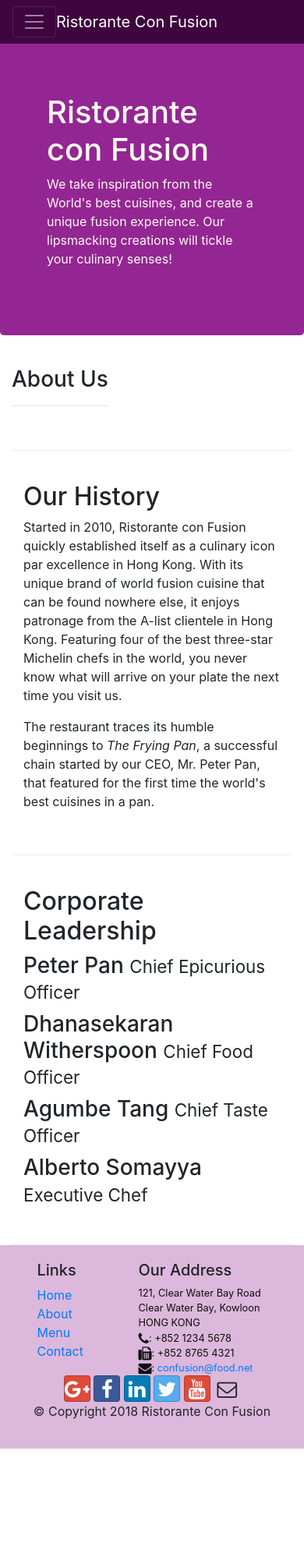
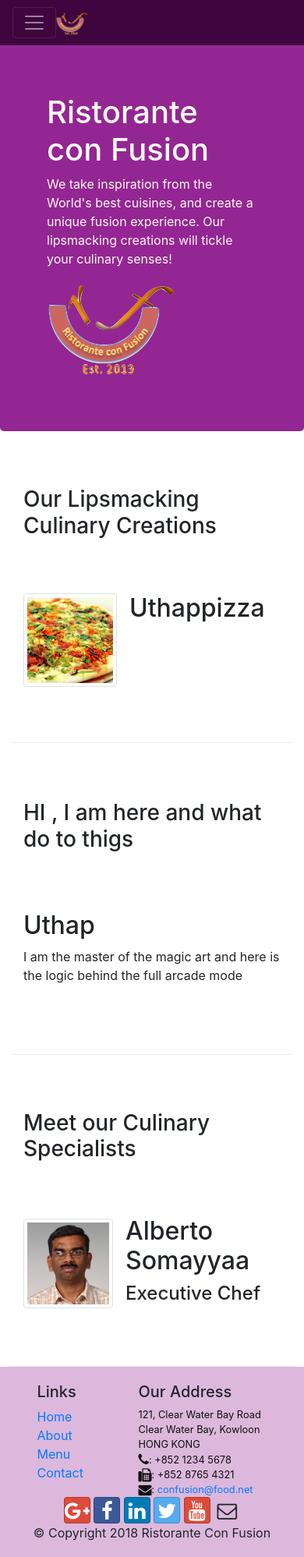
Before and after one commit to HarishKumar1234-del/Front---End-Project-using-Bootstrap-4, a website: page index.html in a window 390 px wide. Shown: the top 1997 px of the page at 78% size. Before the commit the page ends 1858 px from the top, so only its background shows below. Drawn offline with nearby package versions, Linux system fonts and the light colour scheme.

Commit message:
images and media

```diff
--- a/aboutus.css
+++ b/aboutus.css
@@ -2,27 +2,23 @@
 	margin: 0px auto;
 	padding: 0px auto;
 }
-
 .row-content{
 	margin: 0px auto;
-	padding: 50px 0px 50px 0px;
+	padding: 40px 0px 40px 0px;
 	border-bottom: 1px ridge;
-	min-height: 400px;
+	/*min-height: 400px;*/
 }
-
-.abc{
+.footer{
 	background-color: #80008047;
 	margin: 0px auto;
 	padding: 20px 0px 20px 0px;
 }
-
 .jumbotron{
 	padding: 70px 30px;
 	margin: 0px auto;
-	background: #6f1f6fb8 ;
+	background-color: #800080d9;
 	color: floralwhite;
 }
-
 .address{
 	font-size: 80%;
 	margin: 0px;
@@ -32,7 +28,6 @@ body{
 	padding: 50px 0px 0px 0px;
 	z-index: 0;
 }
-
 .navbar-dark{
 	background-color: #3e053e;
 }
--- a/index.html
+++ b/index.html
@@ -41,7 +41,8 @@ bg-dark then determines the actual background-color of the navbar. But other col
             </button>
 
 
-            <a class="navbar-brand mr-auto" href="#">Ristorante Con Fusion</a>
+            <!-- <a class="navbar-brand mr-auto" href="#">Ristorante Con Fusion</a> -->
+            <a class="navbar-brand mr-auto" href="#"><img src="img/logo.png" height="30" width="41"></a>
             <!-- mr-auto right margin set as possible, content should be pushed as left as possible -->
             <div class="collapse navbar-collapse" id="Navbarr">
                 <ul class="navbar-nav mr-auto">
@@ -49,9 +50,9 @@ bg-dark then determines the actual background-color of the navbar. But other col
                 <!-- active means you are on that particular page -->
                 <!-- using font-awesome -->
                     <li class="nav-item active"><a class="nav-link" href="#"><span class="fa fa-home fa-lg"></span> Home</a></li>
-                    <li class="nav-item"><a class="nav-link" href="./aboutus.html"><span class="fa fa-home fa-lg"></span>About</a></li>
-                    <li class="nav-item"><a class="nav-link" href="#"><span class="fa fa-list fa-lg"></span>Menu</a></li>
-                    <li class="nav-item"><a class="nav-link" href="contactus.html"><span class="fa fa-address-card fa-lg"></span>Contact</a></li>
+                    <li class="nav-item"><a class="nav-link" href="./aboutus.html"><span class="fa fa-home fa-lg"></span> About</a></li>
+                    <li class="nav-item"><a class="nav-link" href="#"><span class="fa fa-list fa-lg"></span> Menu</a></li>
+                    <li class="nav-item"><a class="nav-link" href="contactus.html"><span class="fa fa-address-card fa-lg"></span> Contact</a></li>
 
                 </ul>
             </div>
@@ -68,50 +69,79 @@ bg-dark then determines the actual background-color of the navbar. But other col
                     <h1>Ristorante con Fusion</h1>
                     <p>We take inspiration from the World's best cuisines, and create a unique fusion experience. Our lipsmacking creations will tickle your culinary senses!</p>
                 </div>
-                <div class="col-12 col-sm">
+                <!-- // leftover is ocuupy in sm case which is 6 -->
+                <div class="col-12 col-sm align-self-center">
+                    <!-- img-fluid make image responsive and adopt to the screen size -->
+                    <img src="img/logo.png" class="img-fluid">
+
                 </div>
             </div>
         </div>
     </header>
 
     <div class="container">
-        <div class="row row-content">
-            <div>
-               <h3>About Us</h3>
-               <hr>
+        <!-- align-items-center position the elements in the center -->
+        <div class="row row-content align-items-center">
+            <!-- xs-12,sm-4,md-3 ,lg-3 by default-->
+            <!-- order-sm-last push it to the right -->
+            <div class="col-12 col-sm-4 order-sm-last col-md-3">
+                <h3>Our Lipsmacking Culinary Creations</h3>
+            </div>
+             <!-- this will occupy entire row in xs ,in sm 8,in md=9 and lg-9 by default-->
+             <!-- order-sm-first put to the left -->
+            <div class="col col-sm order-sm-first col-md">
+                <div class="media">
+                    <img class="d-flex mr-3 img-thumbnail align-self-center" src="img/uthappizza.png" align="uthapizza">
+                    <div class="media-body">
+                        <h2 class="mt-0">Uthappizza</h2>
+                        <p class="d-none d-sm-block">A unique combinations of Indian Uthappam (pancake) and italian pizza, topped with Cerigonla olives, ripe vine cherry tomatoes, Vidalla onion, Guntur chillies and Buffalo Paneer.</p>
+                    </div>
+                </div>
+            </div>
+
+        </div>
+
+        <!-- align-items-center work on div
+        aligns-self-center works on self -->
+        <!-- their work is the same -->
+        <div class="row row-content align-items-center">
+            <!-- xs-12,sm-4,md-3 ,lg-3 by default-->
+            <!-- order-sm-last push it to the right -->
+            <div class="col-12 col-sm-4 col-md-3">
+                <h3>HI , I am here and what do to thigs</h3>
+            </div>
+             <!-- this will occupy entire row in xs ,in sm 8,in md=9 and lg-9 by default-->
+             <!-- order-sm-first put to the left -->
+            <div class="col col-sm col-md">
+                <h2>Uthap</h2>
+                <p>I am the master of the magic art and here is the logic behind the full arcade mode</p>
             </div>
         </div>
 
-        <div class="row row-content">
-            <div class="col-12 col-sm-6">
-                <h2>Our History</h2>
-                <p>Started in 2010, Ristorante con Fusion quickly established itself as a culinary icon par excellence in Hong Kong. With its unique brand of world fusion cuisine that can be found nowhere else, it enjoys patronage from the A-list clientele in Hong Kong.  Featuring four of the best three-star Michelin chefs in the world, you never know what will arrive on your plate the next time you visit us.</p>
-                <p>The restaurant traces its humble beginnings to <em>The Frying Pan</em>, a successful chain started by our CEO, Mr. Peter Pan, that featured for the first time the world's best cuisines in a pan.</p>
+        <!-- align-items-center position the elements in the center -->
+        <div class="row row-content align-items-center">
+            <!-- xs-12,sm-4,md-3 ,lg-3 by default-->
+            <!-- order-sm-last push it to the right -->
+            <div class="col-12 col-sm-4 order-sm-last col-md-3">
+                <h3>Meet our Culinary Specialists</h3>
             </div>
-            <div class="col-12 col-sm-6">
+             <!-- this will occupy entire row in xs ,in sm 8,in md=9 and lg-9 by default-->
+             <!-- order-sm-first put to the left -->
+            <div class="col col-sm order-sm-first col-md">
+                <div class="media">
+                    <!-- if we positions image right we have to give margin as ml-3 -->
+                    <img class="d-flex mr-3 img-thumbnail align-self-center" src="img/alberto.png" alt="alberto">
+                    <div class="media-body">
+                        <h2 class="mt-0">Alberto Somayyaa</h2>
+                        <h4>Executive Chef</h4>
+                        <p class="d-none d-sm-block">I am the master of the magic art and here is the logic behind the full arcade mode</p>
+                    </div>
+                </div>
             </div>
         </div>
 
+    </div>
 
-        <div class="row row-content">
-            <div class="col-12">
-                <h2>Corporate Leadership</h2>
-                <h3>Peter Pan <small>Chief Epicurious Officer</small></h3>
-                <!-- // d-none d-sm-block hidden for only xs block -->
-                <p class="d-none d-sm-block">Our CEO, Peter, credits his hardworking East Asian immigrant parents who undertook the arduous journey to the shores of America with the intention of giving their children the best future. His mother's wizardy in the kitchen whipping up the tastiest dishes with whatever is available inexpensively at the supermarket, was his first inspiration to create the fusion cuisines for which <em>The Frying Pan</em> became well known. He brings his zeal for fusion cuisines to this restaurant, pioneering cross-cultural culinary connections.</p>
-                <h3>Dhanasekaran Witherspoon <small>Chief Food Officer</small></h3>
-                <!-- // d-none d-sm-block hidden for only xs block -->
-                <p class="d-none d-sm-block">Our CFO, Danny, as he is affectionately referred to by his colleagues, comes from a long established family tradition in farming and produce. His experiences growing up on a farm in the Australian outback gave him great appreciation for varieties of food sources. As he puts it in his own words, <em>Everything that runs, wins, and everything that stays, pays!</em></p>
-                <h3>Agumbe Tang <small>Chief Taste Officer</small></h3>
-                <!-- // d-none d-sm-block hidden for only xs block -->
-                <p class="d-none d-sm-block">Blessed with the most discerning gustatory sense, Agumbe, our CTO, personally ensures that every dish that we serve meets his exacting tastes. Our chefs dread the tongue lashing that ensues if their dish does not meet his exacting standards. He lives by his motto, <em>You click only if you survive my lick.</em></p>
-                <h3>Alberto Somayya <small>Executive Chef</small></h3>
-                <!-- // d-none d-sm-block hidden for only xs block -->
-                <p class="d-none d-sm-block">Award winning three-star Michelin chef with wide International experience having worked closely with whos-who in the culinary world, he specializes in creating mouthwatering Indo-Italian fusion experiences. He says, <em>Put together the cuisines from the two craziest cultures, and you get a winning hit! Amma Mia!</em></p>
-            </div>
-       </div>
-
-    </div>
 
     <footer class="footer">
         <div class="container">
@@ -137,6 +167,9 @@ bg-dark then determines the actual background-color of the navbar. But other col
 		              <i class="fa fa-envelope fa-lg"></i>: <a href="mailto:confusion@food.net">confusion@food.net</a>
 		            </address>
                 </div>
+                <!-- align-items-center work on div
+                aligns-self-center works on self -->
+                <!-- their work is the same -->
                 <div class="col-12 col-sm-4 align-self-center">
                     <div class="text-center">
                     <!-- using font-awesomoe and bootstrap_social -->
--- a/styles1.css
+++ b/styles1.css
@@ -1,24 +1,23 @@
 .row-header{
 	margin: 0px auto;
 	padding: 0px auto;
+}
+.row-content{
+	padding: 40px 0px 40px 0px;
+	margin: 0px auto;
+	min-height: 400px;
+	border-bottom:1px ridge;
+}
+.footer{
+	background-color: #80008047;
+	margin: 0px auto;
+	padding: 20px 0px;
 }
 .jumbotron{
 	padding: 70px 30px;
 	margin: 0px auto;
 	background-color: #800080d9;
 	color: floralwhite;
-
-}
-.row-content{
-	padding: 40px 0px 40px 0px;
-	margin: 0px auto;
-	/*min-height: 400px;*/
-	border-bottom:1px ridge;
-}
-.footer{
-	background-color: #80008047;
-	margin: 0px auto;
-	padding: 20px 0px;
 }
 .address{
 	font-size: 80%;
@@ -29,7 +28,6 @@ body{
 	padding: 50px 0px 0px 0px;
 	z-index: 0;
 }
-
 .navbar-dark{
 	background-color: #3e053e;
 }
```
Also changed, not shown: aboutus.html (+37 -36 lines), contactus.html (+8 -2 lines), img/alberto.png (added), img/buffet.png (added), img/logo.png (added), img/uthappizza.png (added), 1 other file.
